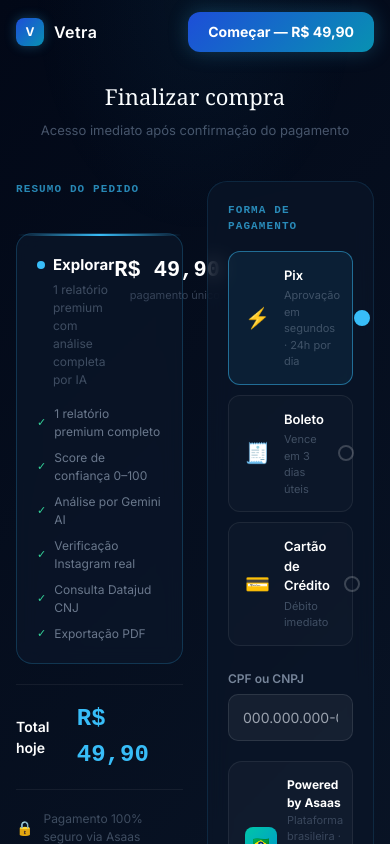
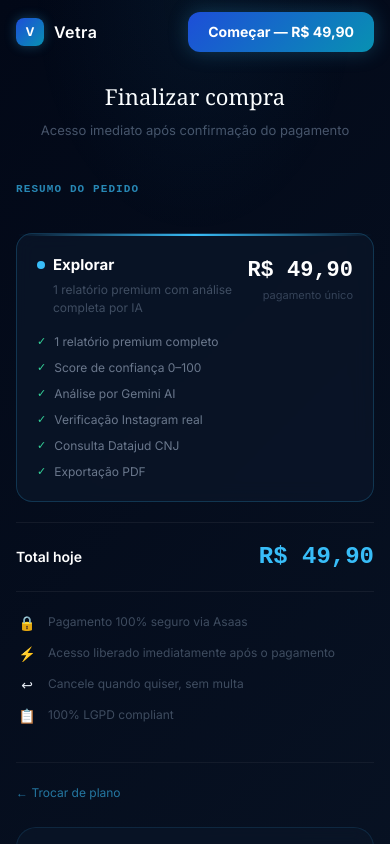
Before and after one commit to DoSampaio3/vetra, a Next.js app in the folder apps/web/: page /checkout in a window 390 px wide. Shown: the top 844 px of the page. Built offline with nearby package versions, Linux system fonts and the light colour scheme.

Commit message:
fix: checkout responsivo no mobile

```diff
--- a/apps/web/src/app/checkout/page.tsx
+++ b/apps/web/src/app/checkout/page.tsx
@@ -265,7 +265,7 @@
   page: { minHeight: '100vh', paddingTop: '80px', paddingBottom: '60px', position: 'relative', background: 'linear-gradient(135deg, #020817 0%, #0a1628 100%)' },
   bg: { position: 'fixed', inset: 0, pointerEvents: 'none', background: 'radial-gradient(ellipse 60% 40% at 50% 0%, rgba(56,189,248,0.05) 0%, transparent 70%)' },
   wrapper: { maxWidth: '940px', margin: '0 auto', padding: '0 clamp(16px,4vw,32px)' },
-  grid: { display: 'grid', gridTemplateColumns: 'minmax(0,1fr) minmax(0,1fr)', gap: '24px', alignItems: 'start' },
+  grid: { display: 'grid', gridTemplateColumns: 'repeat(auto-fit, minmax(320px, 1fr))', gap: '24px', alignItems: 'start' },
   summaryCol: { display: 'flex', flexDirection: 'column', gap: '20px' },
   paymentCol: { background: 'rgba(10,22,40,0.7)', border: '1px solid rgba(56,189,248,0.12)', borderRadius: '20px', padding: 'clamp(20px,4vw,32px)', backdropFilter: 'blur(10px)' },
   sectionLabel: { fontSize: '11px', fontWeight: 700, letterSpacing: '0.1em', textTransform: 'uppercase', color: 'rgba(56,189,248,0.7)', fontFamily: 'monospace', marginBottom: '16px' },
```
